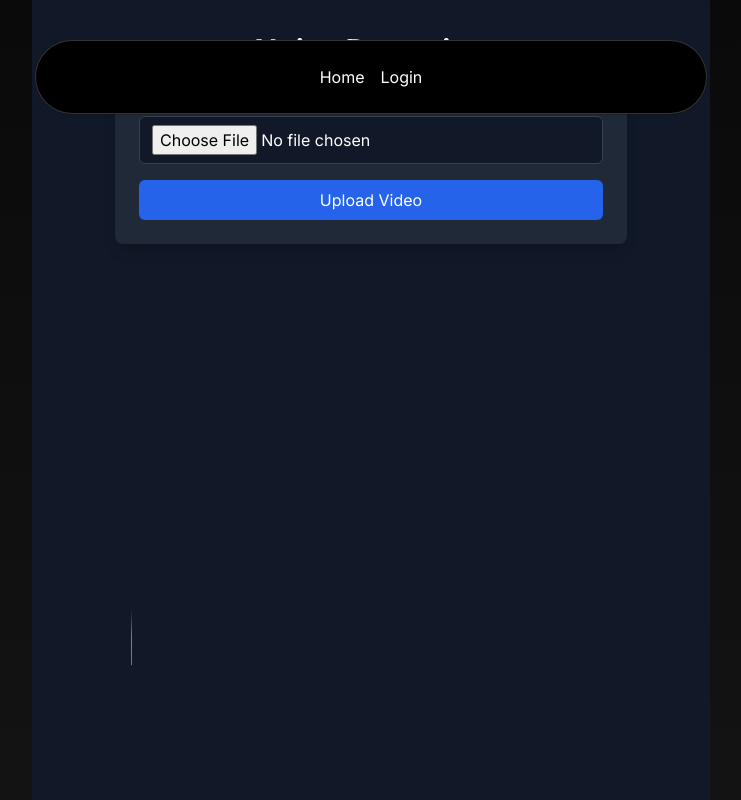
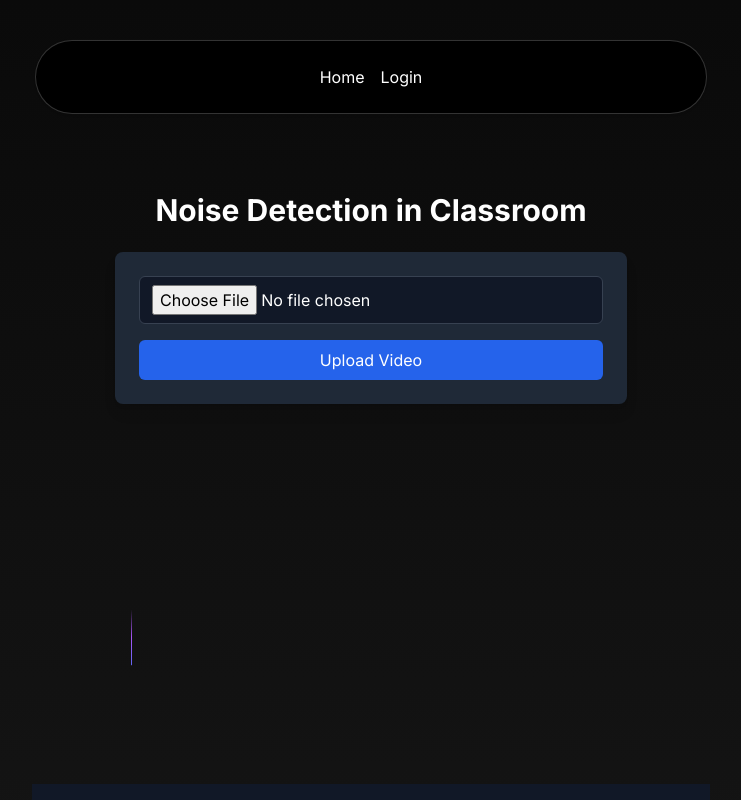
Before and after one commit to ankan20/Classroom-AI-SIH24, a Next.js app: page /admin/1 in a window 1280 px wide. Shown: the top 800 px of the page, without its empty margins (269-1010 px from the left). Built offline with nearby package versions, Linux system fonts and the light colour scheme.

Commit message:
changes in noise detection

```diff
--- /dev/null
+++ b/src/app/(app)/admin/[teachername]/NoiseDetection/page.tsx
@@ -0,0 +1,11 @@
+"use client"
+
+import NoiseDetection from "@/components/NoiseDetection"
+export default function NoiseDetectionPage (){
+
+    return (
+        <>
+            <NoiseDetection />
+        </>
+    )
+}
--- a/src/components/NoiseDetection.tsx
+++ b/src/components/NoiseDetection.tsx
@@ -4,6 +4,7 @@ import axios from 'axios';
 import { Line } from 'react-chartjs-2';
 import { Chart as ChartJS, CategoryScale, LinearScale, PointElement, LineElement, Title, Tooltip, Legend } from 'chart.js';
 import { useRouter, useParams } from 'next/navigation';
+
 // Register the required Chart.js components
 ChartJS.register(
   CategoryScale,
@@ -17,6 +18,7 @@ ChartJS.register(
 
 const NoiseDetection = () => {
   const [selectedFile, setSelectedFile] = useState<File | null>(null);
+  const [videoUrl, setVideoUrl] = useState<string | null>(null);
   const [data, setData] = useState<{ noise_duration: number; voice_duration: number } | null>(null);
   const [loading, setLoading] = useState(false);
   const [error, setError] = useState<string>('');
@@ -24,10 +26,14 @@ const NoiseDetection = () => {
   const router = useRouter();
   const params = useParams();
   const teacherUsername = params?.teachername;
+
   // Handle file selection
   const handleFileChange = (event: React.ChangeEvent<HTMLInputElement>) => {
     if (event.target.files) {
-      setSelectedFile(event.target.files[0]);
+      const file = event.target.files[0];
+      setSelectedFile(file);
+      // Create a URL for the selected video file and set it to videoUrl
+      setVideoUrl(URL.createObjectURL(file));
     }
   };
 
@@ -56,7 +62,7 @@ const NoiseDetection = () => {
       });
       // Set the received data
       setData(response.data);
-      console.log(data,teacherUsername)
+
       if (response.data && teacherUsername) {
         const totalDuration = response.data.noise_duration + response.data.voice_duration;
         const noisePercentage = (response.data.noise_duration / totalDuration) * 100;
@@ -99,10 +105,13 @@ const NoiseDetection = () => {
     : null;
 
   return (
-    <div className="min-h-screen bg-gray-900 text-white p-8">
-      <h1 className="text-3xl font-bold mb-6 text-center">Noise Detection</h1>
+    <div className="min-h-[78vh] mt-40 text-white p-8">
+      <h1 className="text-3xl font-bold mb-6 text-center">Noise Detection in Classroom</h1>
 
+      {/* Container for form and video preview */}
+      <div className="flex flex-col md:flex-row gap-6">
         {/* File upload form */}
+        <div className="flex-1">
           <form onSubmit={handleSubmit} className="max-w-lg mx-auto bg-gray-800 p-6 rounded-lg shadow-lg">
             <input
               type="file"
@@ -117,13 +126,25 @@ const NoiseDetection = () => {
               {loading ? 'Processing...' : 'Upload Video'}
             </button>
           </form>
+        </div>
+
+        {/* Video preview */}
+        {videoUrl && (
+          <div className="md:-mt-5 w-full max-w-xs mx-auto">
+            <h2 className="text-xl font-semibold mb-2 text-center">Video Preview</h2>
+            <video controls src={videoUrl} className="w-full h-auto bg-gray-900 rounded-lg"></video>
+          </div>
+        )}
+      </div>
 
       {/* Error message */}
       {error && <p className="mt-4 text-red-500 text-center">{error}</p>}
 
+      {/* Results and Graph Section */}
+      {data && (
+        <div className="mt-6 grid grid-cols-1 md:grid-cols-2 gap-6">
           {/* Results Table */}
-      {data && (
-        <div className="max-w-lg mx-auto mt-6 bg-gray-800 p-6 rounded-lg shadow-lg">
+          <div className="bg-gray-800 p-6 rounded-lg shadow-lg">
             <h2 className="text-xl font-semibold mb-4 text-center">Results</h2>
             <table className="w-full bg-gray-700 rounded-lg overflow-hidden">
               <thead>
@@ -136,7 +157,6 @@ const NoiseDetection = () => {
                 <tr>
                   <td className="py-2 px-4 border-b border-gray-500">Noise</td>
                   <td className="py-2 px-4 border-b border-gray-500">
-
                     {data.noise_duration !== undefined ? data.noise_duration.toFixed(2) : 'N/A'}
                   </td>
                 </tr>
@@ -149,15 +169,16 @@ const NoiseDetection = () => {
               </tbody>
             </table>
           </div>
-      )}
 
           {/* Graph */}
-      {data && chartData && (
-        <div className="mt-6 max-w-4xl mx-auto">
+          {chartData && (
+            <div className="bg-gray-800 p-6 rounded-lg shadow-lg">
               <h2 className="text-xl font-semibold mb-4 text-center">Graph</h2>
-          <div className="bg-gray-800 p-4 rounded-lg shadow-lg">
+              <div className="bg-gray-900 p-4 rounded-lg">
                 <Line data={chartData} options={{ maintainAspectRatio: false }} />
               </div>
+            </div>
+          )}
         </div>
       )}
     </div>
```
Lines whose indentation alone changed are shown as unchanged.
